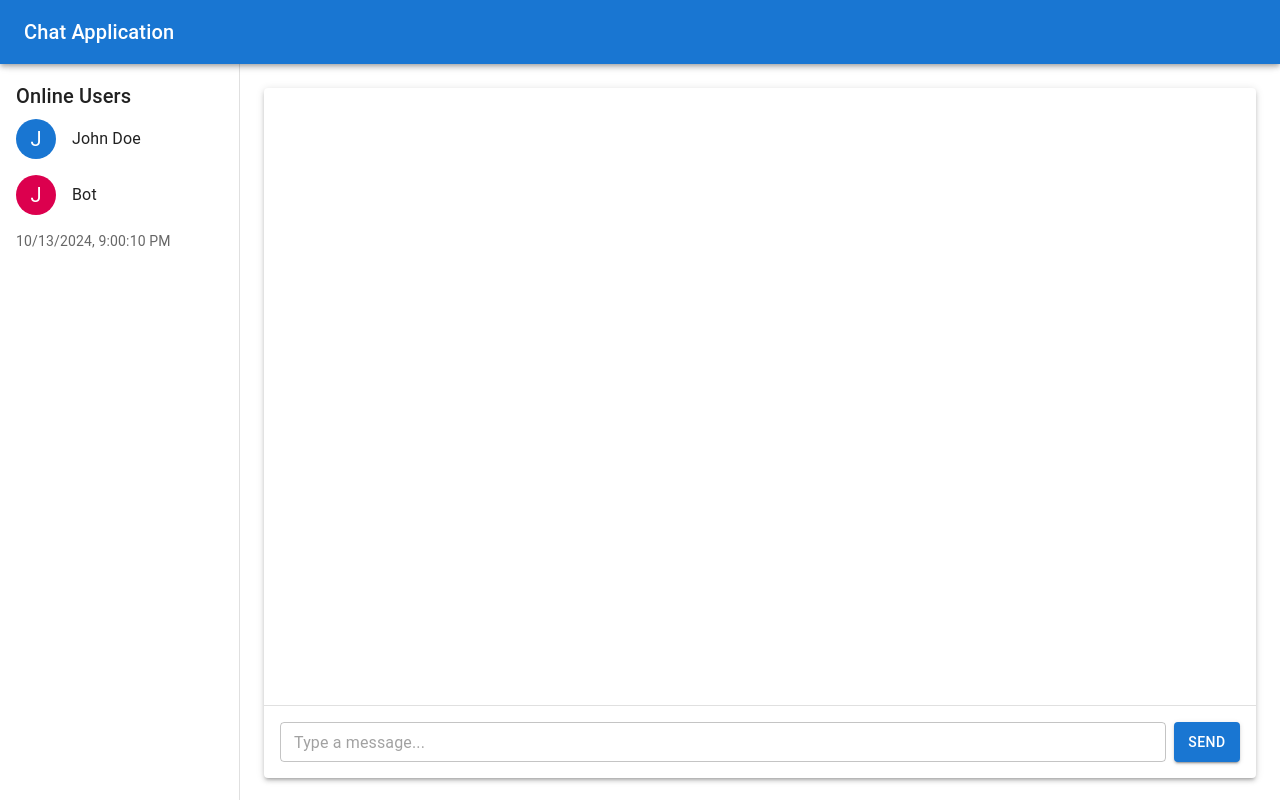
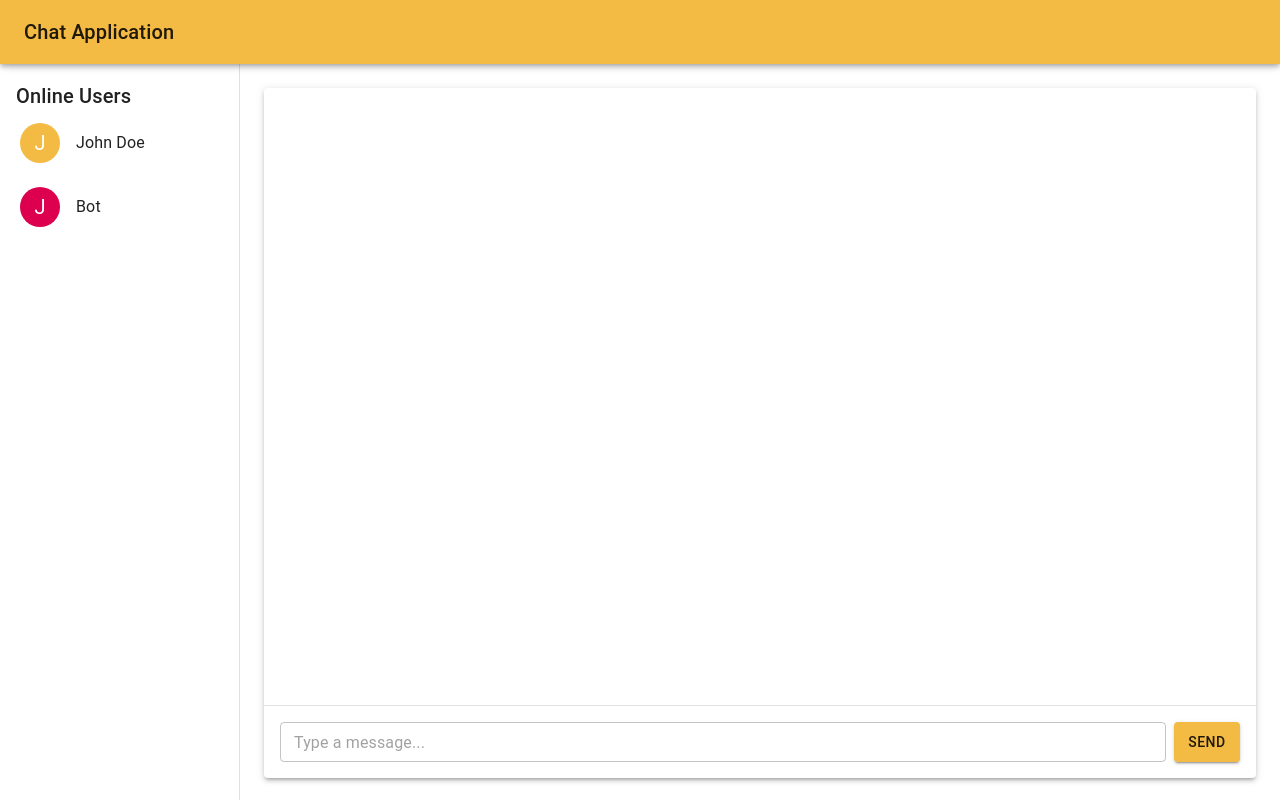
Before and after one commit to Ayush-Singh24/mangojelly, a React (Vite) app: page / in a window 1280 px wide. Built offline with nearby package versions, Linux system fonts and the light colour scheme.

Commit message:
ui: avatar hover effect in drawer

```diff
--- a/src/App.tsx
+++ b/src/App.tsx
@@ -7,7 +7,7 @@ import ChatInterface from "./components/ChatInterface";
 const theme = createTheme({
   palette: {
     primary: {
-      main: "#1976d2",
+      main: "#F4BB44",
     },
     secondary: {
       main: "#dc004e",
--- a/src/components/ChatInterface.tsx
+++ b/src/components/ChatInterface.tsx
@@ -68,23 +68,35 @@ export default function ChatInterface() {
       <Typography variant="h6" gutterBottom>
         Online Users
       </Typography>
-      <Box sx={{ mb: 2, display: "flex", flexDirection: "column", gap: 2 }}>
-        <Box sx={{ display: "flex", alignItems: "center", gap: 2 }}>
+      <Box
+        sx={{
+          mb: 2,
+          display: "flex",
+          flexDirection: "column",
+          gap: 2,
+          "&>*": {
+            display: "flex",
+            alignItems: "center",
+            gap: 2,
+            p: 0.5,
+            borderRadius: 2,
+          },
+          "&>*:hover": { bgcolor: "grey.200", cursor: "pointer" },
+        }}
+      >
+        <Box>
           <Avatar sx={{ bgcolor: "primary.main" }}>
             {currentUser.name[0].toUpperCase()}
           </Avatar>
           <Typography>{currentUser.name}</Typography>
         </Box>
-        <Box sx={{ display: "flex", alignItems: "center", gap: 2 }}>
+        <Box>
           <Avatar sx={{ bgcolor: "secondary.main" }}>
             {currentUser.name[0].toUpperCase()}
           </Avatar>
           <Typography>Bot</Typography>
         </Box>
       </Box>
-      <Typography variant="body2" color="text.secondary">
-        {`${new Date().toLocaleString()}`}
-      </Typography>
     </Box>
   );
 
@@ -92,7 +104,9 @@ export default function ChatInterface() {
     <Box sx={{ display: "flex", height: "100vh", width: "100vw" }}>
       <AppBar
         position="fixed"
-        sx={{ zIndex: (theme) => theme.zIndex.drawer + 1 }}
+        sx={{
+          zIndex: (theme) => theme.zIndex.drawer + 1,
+        }}
       >
         <Toolbar>
           {isSmallScreen && (
```
